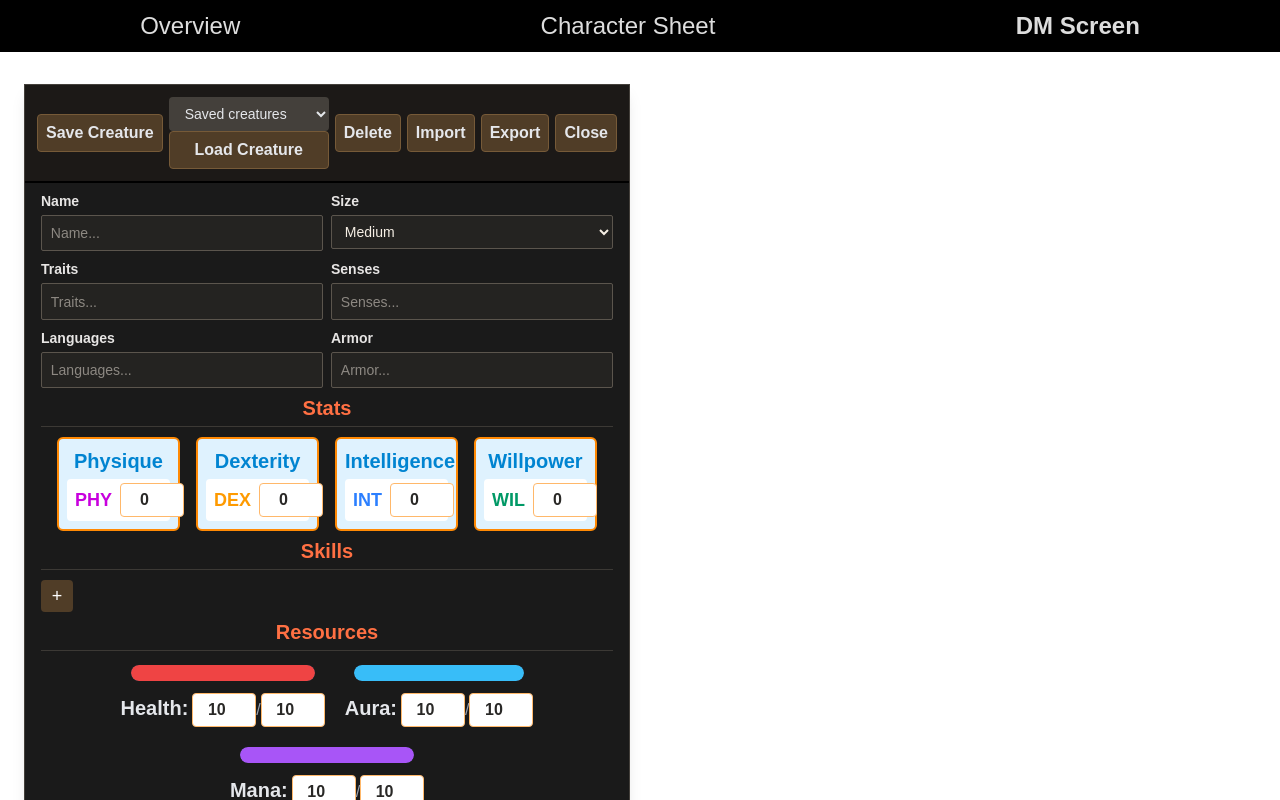
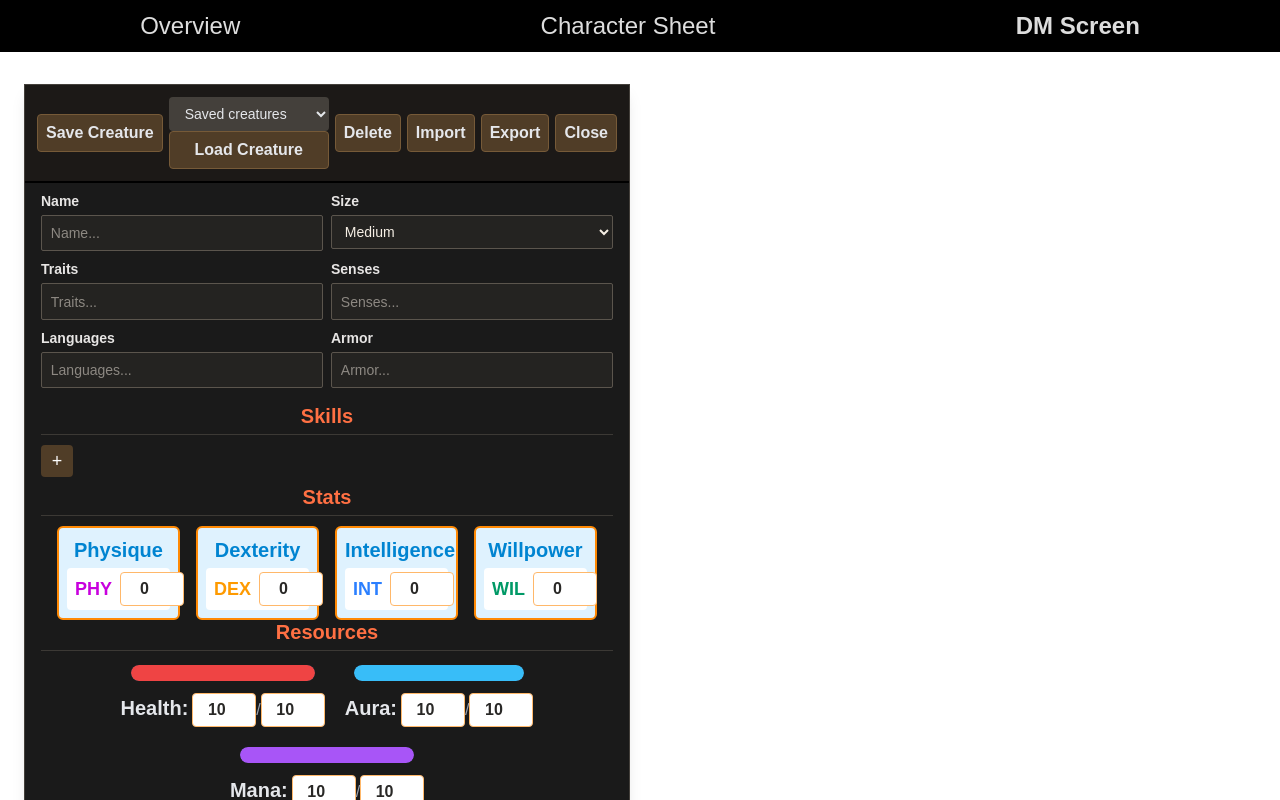
Before and after one commit to Acasez/kastorixv2, a React (Vite) app: page /kastorixv2/DMScreen in a window 1280 px wide. Shown: the top 800 px of the page. Built offline with nearby package versions, Linux system fonts and the light colour scheme.

Commit message:
Moved the skill list

```diff
--- a/src/components/DMScreen/CreatureEditor.tsx
+++ b/src/components/DMScreen/CreatureEditor.tsx
@@ -203,6 +203,8 @@ export default function CreatureEditor({ onRemove }: { onRemove: () => void }) {
           ))}
         </div>
 
+        <CreatureSkillList />
+
         <CreatureHeader title="Stats" />
         <StatsGrid
           stats={creature.stats}
@@ -210,8 +212,6 @@ export default function CreatureEditor({ onRemove }: { onRemove: () => void }) {
             updateCreature({ stats: { ...creature.stats, [key]: value } })
           }
         />
-
-        <CreatureSkillList />
 
         <section>
           <CreatureHeader title="Resources" />
```
